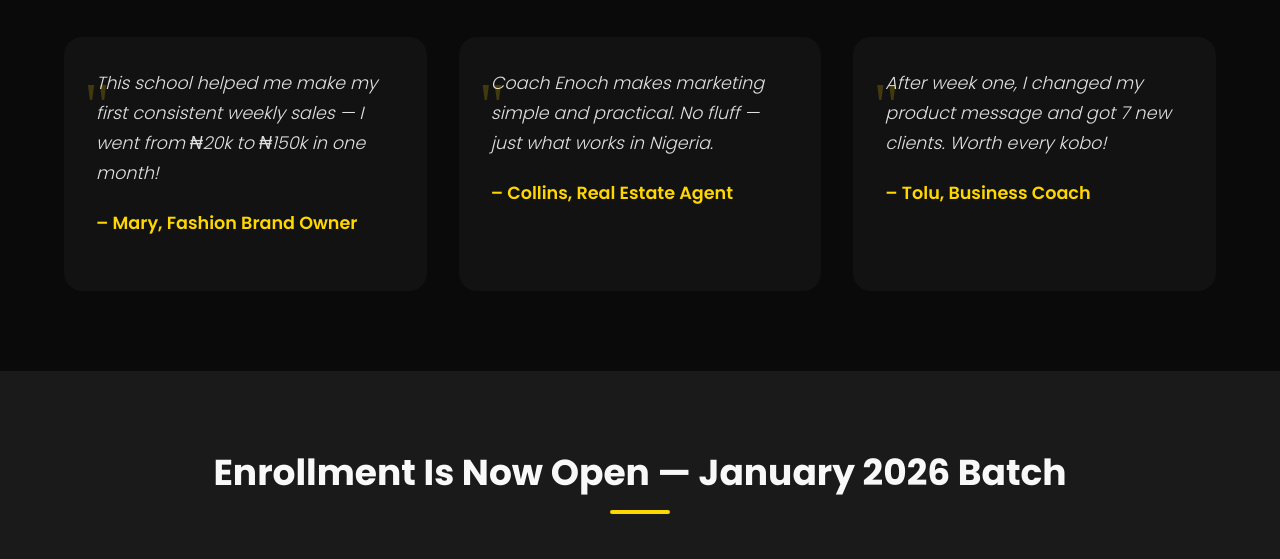
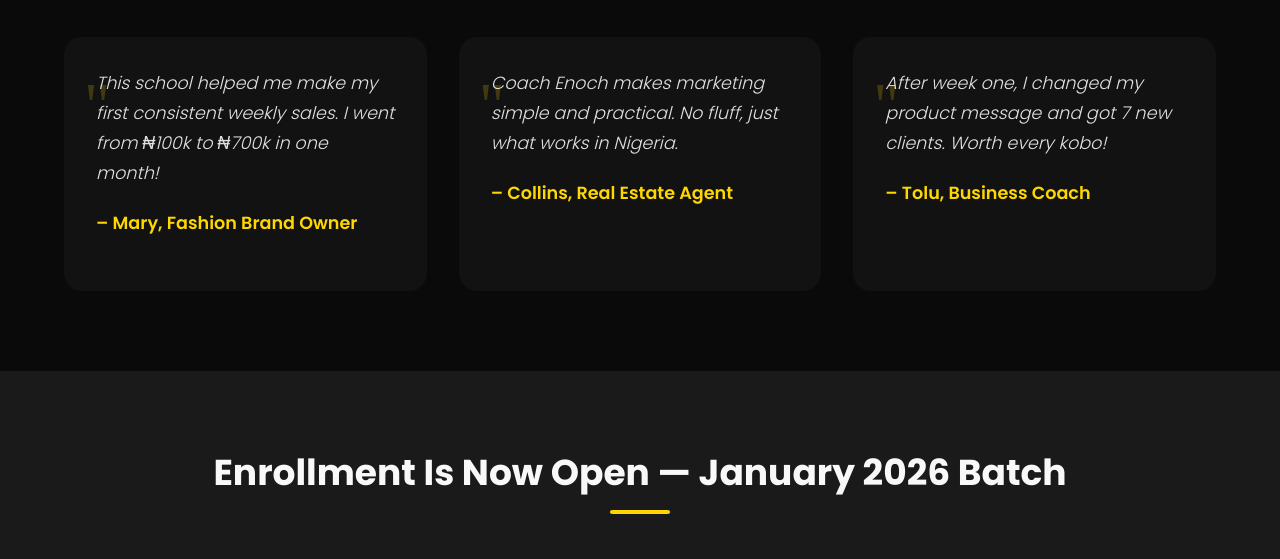
Before and after one commit to howtosellacademy/1, a plain HTML site: page index.html in a window 1280 px wide. Shown: the part 4283-4842 px from the top of the page. Drawn offline with Linux system fonts and the light colour scheme.

Commit message:
Update index.html

```diff
--- a/index.html
+++ b/index.html
@@ -486,11 +486,11 @@
       <h2>What Our Students Are Saying</h2>
       <div class="testimonials-grid">
         <div class="testimonial-card">
-          <p class="testimonial-text">This school helped me make my first consistent weekly sales — I went from ₦20k to ₦150k in one month!</p>
+          <p class="testimonial-text">This school helped me make my first consistent weekly sales. I went from ₦100k to ₦700k in one month!</p>
           <p class="testimonial-author">– Mary, Fashion Brand Owner</p>
         </div>
         <div class="testimonial-card">
-          <p class="testimonial-text">Coach Enoch makes marketing simple and practical. No fluff — just what works in Nigeria.</p>
+          <p class="testimonial-text">Coach Enoch makes marketing simple and practical. No fluff, just what works in Nigeria.</p>
           <p class="testimonial-author">– Collins, Real Estate Agent</p>
         </div>
         <div class="testimonial-card">
```
